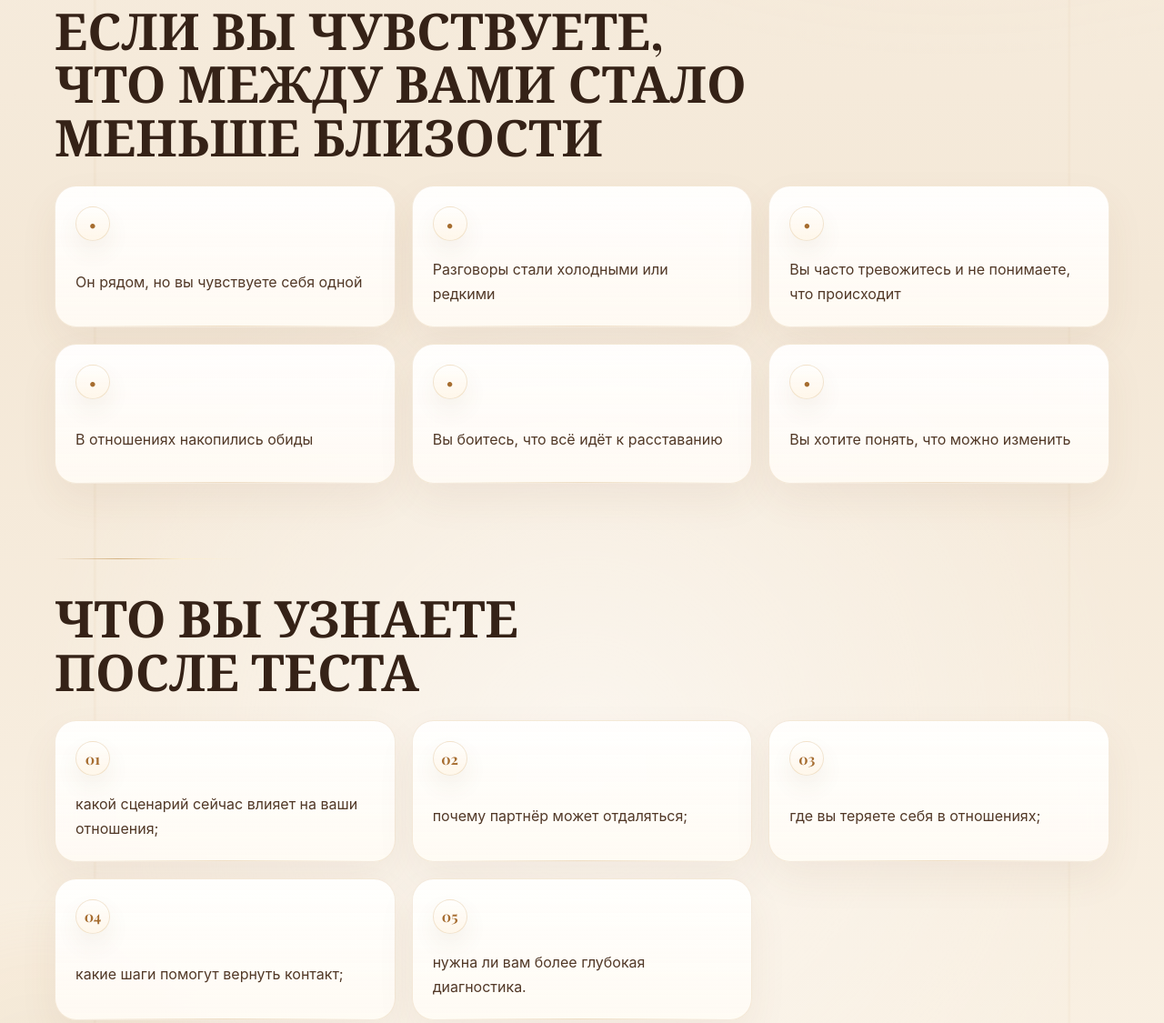
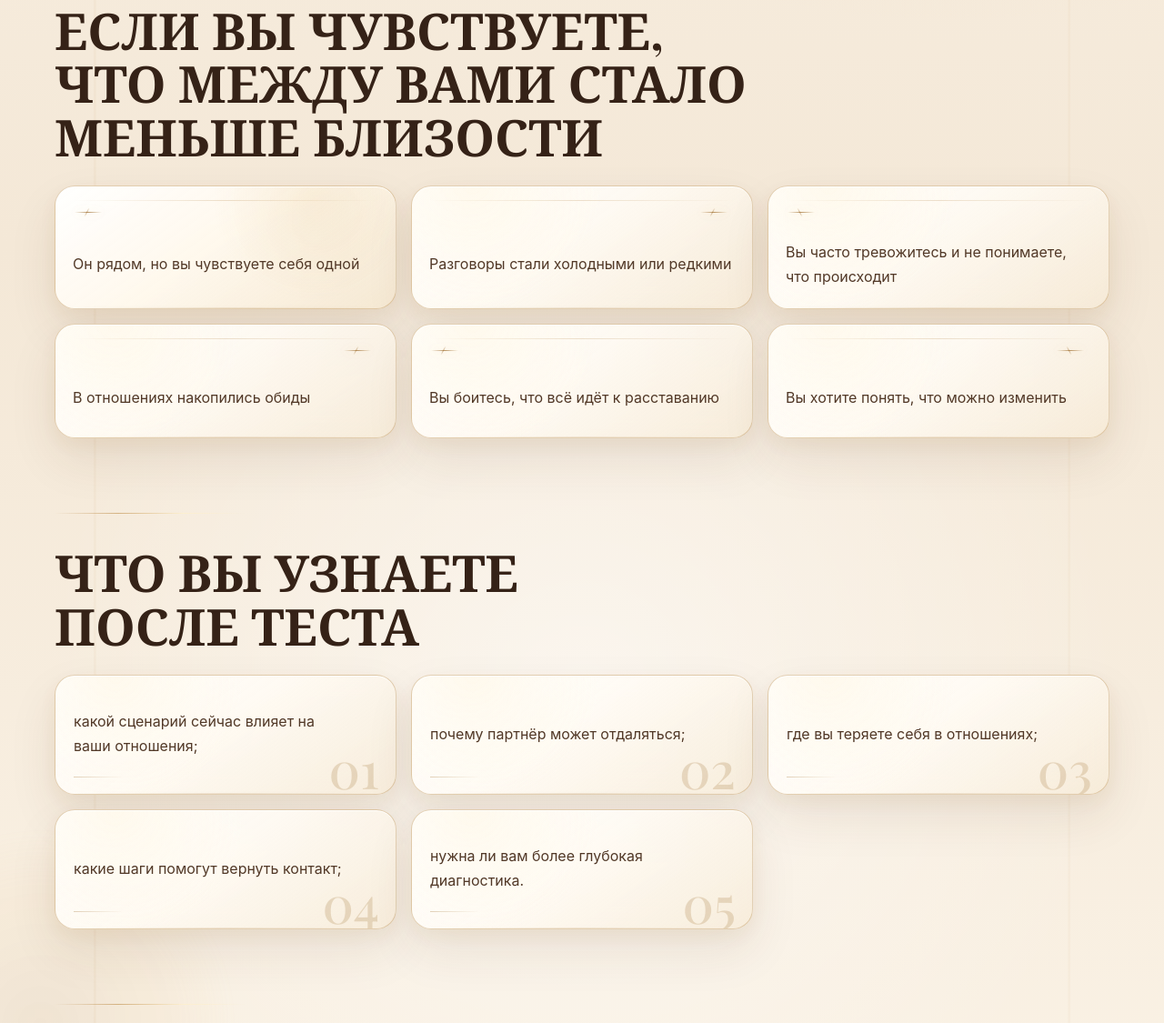
Before and after one commit to sashaati85-ai/Kod.afianta, a website built with Vite: page index.html in a window 1280 px wide. Shown: the part 1428-2553 px from the top of the page at 91% size. Built offline with nearby package versions, Linux system fonts and the light colour scheme.

Commit message:
Polish premium landing cards

```diff
--- /dev/null
+++ b/assets/premium-landing-overrides.css
@@ -0,0 +1,206 @@
+.premium-page main > .premium-section:nth-of-type(3) .premium-card-grid,
+.premium-page main > .premium-section:nth-of-type(4) .premium-card-grid {
+  gap: 16px;
+}
+
+.premium-page main > .premium-section:nth-of-type(3) .premium-info-card,
+.premium-page main > .premium-section:nth-of-type(4) .premium-info-card {
+  min-height: 126px;
+  padding: 18px 19px 19px;
+  border: 1px solid rgba(174, 124, 55, .34);
+  border-radius: 22px;
+  background:
+    radial-gradient(circle at 18% 0%, rgba(255, 249, 236, .96), rgba(255, 249, 236, 0) 42%),
+    linear-gradient(145deg, rgba(255, 255, 255, .96) 0%, rgba(255, 251, 244, .9) 46%, rgba(246, 234, 214, .72) 100%);
+  box-shadow:
+    0 24px 54px rgba(76, 48, 24, .09),
+    0 8px 22px rgba(174, 124, 55, .08),
+    inset 0 1px rgba(255, 255, 255, .86);
+  transform: translateY(0);
+  transition:
+    transform .34s cubic-bezier(.2, .72, .18, 1),
+    box-shadow .34s cubic-bezier(.2, .72, .18, 1),
+    border-color .34s ease,
+    background .34s ease;
+}
+
+.premium-page main > .premium-section:nth-of-type(3) .premium-info-card::before,
+.premium-page main > .premium-section:nth-of-type(4) .premium-info-card::before {
+  content: "";
+  position: absolute;
+  left: 18px;
+  right: 18px;
+  top: 15px;
+  height: 1px;
+  background: linear-gradient(90deg, rgba(171, 121, 54, 0), rgba(171, 121, 54, .3), rgba(171, 121, 54, 0));
+  opacity: .72;
+}
+
+.premium-page main > .premium-section:nth-of-type(3) .premium-info-card::after,
+.premium-page main > .premium-section:nth-of-type(4) .premium-info-card::after {
+  left: 20px;
+  right: 20px;
+  background: linear-gradient(90deg, transparent, rgba(167, 116, 51, .24), transparent);
+  opacity: .62;
+}
+
+.premium-page main > .premium-section:nth-of-type(3) .premium-info-card:nth-child(1) {
+  min-height: 136px;
+  background:
+    radial-gradient(circle at 76% 10%, rgba(214, 173, 103, .14), transparent 36%),
+    linear-gradient(145deg, rgba(255, 255, 255, .98), rgba(255, 249, 238, .92) 48%, rgba(245, 231, 207, .76));
+}
+
+.premium-page main > .premium-section:nth-of-type(3) .premium-info-card:nth-child(2),
+.premium-page main > .premium-section:nth-of-type(4) .premium-info-card:nth-child(2) {
+  transform: translateY(7px);
+}
+
+.premium-page main > .premium-section:nth-of-type(3) .premium-info-card:nth-child(3),
+.premium-page main > .premium-section:nth-of-type(4) .premium-info-card:nth-child(4) {
+  transform: translateY(3px);
+}
+
+.premium-page main > .premium-section:nth-of-type(3) .premium-info-card:nth-child(5),
+.premium-page main > .premium-section:nth-of-type(4) .premium-info-card:nth-child(5) {
+  transform: translateY(-2px);
+}
+
+.premium-page main > .premium-section:nth-of-type(3) .premium-info-card span {
+  position: relative;
+  width: 36px;
+  height: 18px;
+  margin-top: 2px;
+  border: 0;
+  border-radius: 0;
+  background: transparent;
+  color: transparent;
+  font-size: 0;
+  box-shadow: none;
+}
+
+.premium-page main > .premium-section:nth-of-type(3) .premium-info-card span::before {
+  content: "";
+  position: absolute;
+  left: 2px;
+  top: 8px;
+  width: 30px;
+  height: 1px;
+  background: linear-gradient(90deg, rgba(160, 111, 47, 0), rgba(160, 111, 47, .72), rgba(160, 111, 47, 0));
+  box-shadow: 0 0 12px rgba(198, 148, 75, .18);
+}
+
+.premium-page main > .premium-section:nth-of-type(3) .premium-info-card span::after {
+  content: "";
+  position: absolute;
+  left: 15px;
+  top: 3px;
+  width: 1px;
+  height: 11px;
+  background: linear-gradient(180deg, rgba(160, 111, 47, 0), rgba(160, 111, 47, .58), rgba(160, 111, 47, 0));
+  transform: rotate(28deg);
+}
+
+.premium-page main > .premium-section:nth-of-type(3) .premium-info-card:nth-child(2n) span {
+  justify-self: end;
+  margin-right: 4px;
+}
+
+.premium-page main > .premium-section:nth-of-type(3) .premium-info-card:nth-child(3n) span::after {
+  transform: rotate(-28deg);
+}
+
+.premium-page main > .premium-section:nth-of-type(4) .premium-info-card {
+  align-content: center;
+  min-height: 132px;
+  padding: 18px 20px 20px;
+}
+
+.premium-page main > .premium-section:nth-of-type(4) .premium-info-card span {
+  position: absolute;
+  right: 18px;
+  bottom: 4px;
+  width: auto;
+  height: auto;
+  border: 0;
+  border-radius: 0;
+  background: transparent;
+  box-shadow: none;
+  color: rgba(161, 113, 51, .22);
+  font-family: var(--font-display);
+  font-size: 56px;
+  font-weight: 500;
+  line-height: .86;
+  letter-spacing: 0;
+}
+
+.premium-page main > .premium-section:nth-of-type(4) .premium-info-card p {
+  position: relative;
+  z-index: 1;
+  padding-right: 36px;
+}
+
+.premium-page main > .premium-section:nth-of-type(4) .premium-info-card::before {
+  top: auto;
+  bottom: 18px;
+  left: 20px;
+  right: auto;
+  width: 54px;
+  background: linear-gradient(90deg, rgba(156, 107, 43, .42), rgba(156, 107, 43, 0));
+}
+
+@media (hover: hover) {
+  .premium-page main > .premium-section:nth-of-type(3) .premium-info-card:hover,
+  .premium-page main > .premium-section:nth-of-type(4) .premium-info-card:hover {
+    transform: translateY(-4px);
+    border-color: rgba(176, 124, 55, .48);
+    box-shadow:
+      0 30px 62px rgba(76, 48, 24, .12),
+      0 12px 28px rgba(174, 124, 55, .1),
+      inset 0 1px rgba(255, 255, 255, .9);
+  }
+
+  .premium-page main > .premium-section:nth-of-type(3) .premium-info-card:nth-child(2):hover,
+  .premium-page main > .premium-section:nth-of-type(4) .premium-info-card:nth-child(2):hover {
+    transform: translateY(3px);
+  }
+
+  .premium-page main > .premium-section:nth-of-type(3) .premium-info-card:nth-child(3):hover,
+  .premium-page main > .premium-section:nth-of-type(4) .premium-info-card:nth-child(4):hover {
+    transform: translateY(-1px);
+  }
+
+  .premium-page main > .premium-section:nth-of-type(3) .premium-info-card:nth-child(5):hover,
+  .premium-page main > .premium-section:nth-of-type(4) .premium-info-card:nth-child(5):hover {
+    transform: translateY(-6px);
+  }
+}
+
+@media (max-width: 680px) {
+  .premium-page main > .premium-section:nth-of-type(3) .premium-card-grid,
+  .premium-page main > .premium-section:nth-of-type(4) .premium-card-grid {
+    gap: 11px;
+  }
+
+  .premium-page main > .premium-section:nth-of-type(3) .premium-info-card,
+  .premium-page main > .premium-section:nth-of-type(4) .premium-info-card {
+    min-height: auto;
+    padding: 15px 16px;
+    border-radius: 19px;
+  }
+
+  .premium-page main > .premium-section:nth-of-type(3) .premium-info-card:nth-child(n),
+  .premium-page main > .premium-section:nth-of-type(4) .premium-info-card:nth-child(n) {
+    transform: none;
+  }
+
+  .premium-page main > .premium-section:nth-of-type(4) .premium-info-card span {
+    right: 14px;
+    bottom: 3px;
+    font-size: 42px;
+  }
+
+  .premium-page main > .premium-section:nth-of-type(4) .premium-info-card p {
+    padding-right: 28px;
+  }
+}
--- a/index.html
+++ b/index.html
@@ -9,6 +9,7 @@
     <title>КОД ОТНОШЕНИЙ</title>
     <script type="module" crossorigin src="/assets/index-Bv4ohBHk.js"></script>
     <link rel="stylesheet" crossorigin href="/assets/index-CSe4HaY7.css">
+    <link rel="stylesheet" href="/assets/premium-landing-overrides.css">
   </head>
   <body>
     <div id="root"></div>
```
